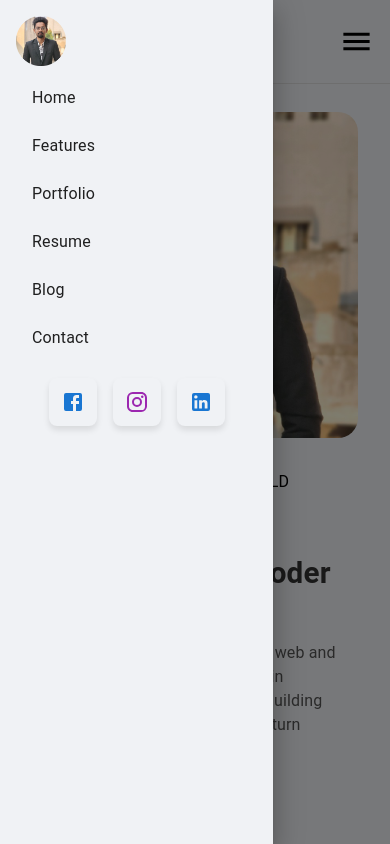
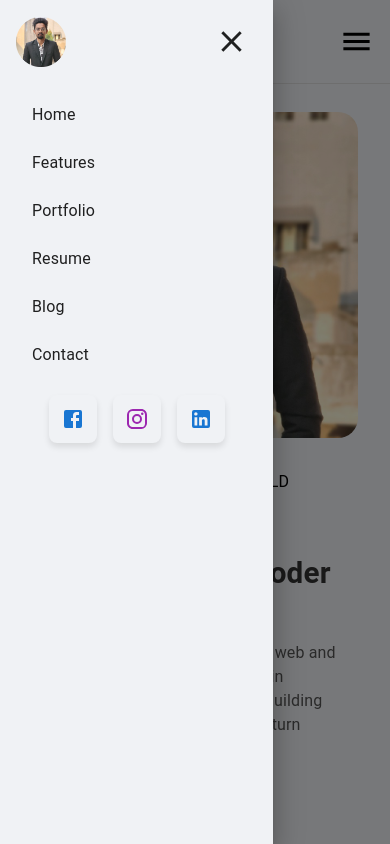
Before and after one commit to DhruvilPadshala/React-Portfolio, a React (Create React App) app: page / in a window 390 px wide. Both pictures are taken after a click on the button 356 px from the left and 41 px from the top of the page. Shown: the top 844 px of the page. Built offline with nearby package versions, Linux system fonts and the light colour scheme.

Commit message:
closeicon add

```diff
--- a/src/Components/Header/index.js
+++ b/src/Components/Header/index.js
@@ -9,12 +9,12 @@ import {
   Typography,
 } from "@mui/material";
 import MenuIcon from "@mui/icons-material/Menu";
+import CloseIcon from "@mui/icons-material/Close";
 import "../../../src/App.css";
 import logo from "../../assets/Logo/Dhruvil-modified.png";
 import { Facebook, Instagram, LinkedIn } from "../Home/index4";
 import { navLinksdata } from "../../Constant/index";
-import { scroller } from 'react-scroll';
-
+import { scroller } from "react-scroll";
 
 const Header = () => {
   const [drawerOpen, setDrawerOpen] = useState(false);
@@ -34,9 +34,10 @@ const Header = () => {
     scroller.scrollTo(link, {
       duration: 800,
       delay: 0,
-      smooth: 'easeInOutQuart',
+      smooth: "easeInOutQuart",
     });
     setActiveLink(`#${link}`);
+    setDrawerOpen(false);
   };
 
   const drawerContent = (
@@ -49,9 +50,21 @@ const Header = () => {
         height: "100vh",
       }}
     >
-      <Typography variant="h6" sx={{ display: "flex", alignItems: "center" }}>
-        <img src={logo} alt="Dhruvil" width={50} height={50} />
-      </Typography>
+        <Box
+        sx={{
+          display: "flex",
+          justifyContent: "space-between",
+          alignItems: "center",
+          mb: 2, // Margin bottom to add space between the header and the list
+        }}
+      >
+        <Typography variant="h6" sx={{ display: "flex", alignItems: "center" }}>
+          <img src={logo} alt="Dhruvil" width={50} height={50} />
+        </Typography>
+        <IconButton onClick={toggleDrawer(false)} sx={{ color: "text.primary" }}>
+          <CloseIcon fontSize="large" />
+        </IconButton>
+      </Box>
       <List>
         {navLinksdata.map((item) => (
           <ListItem
```
